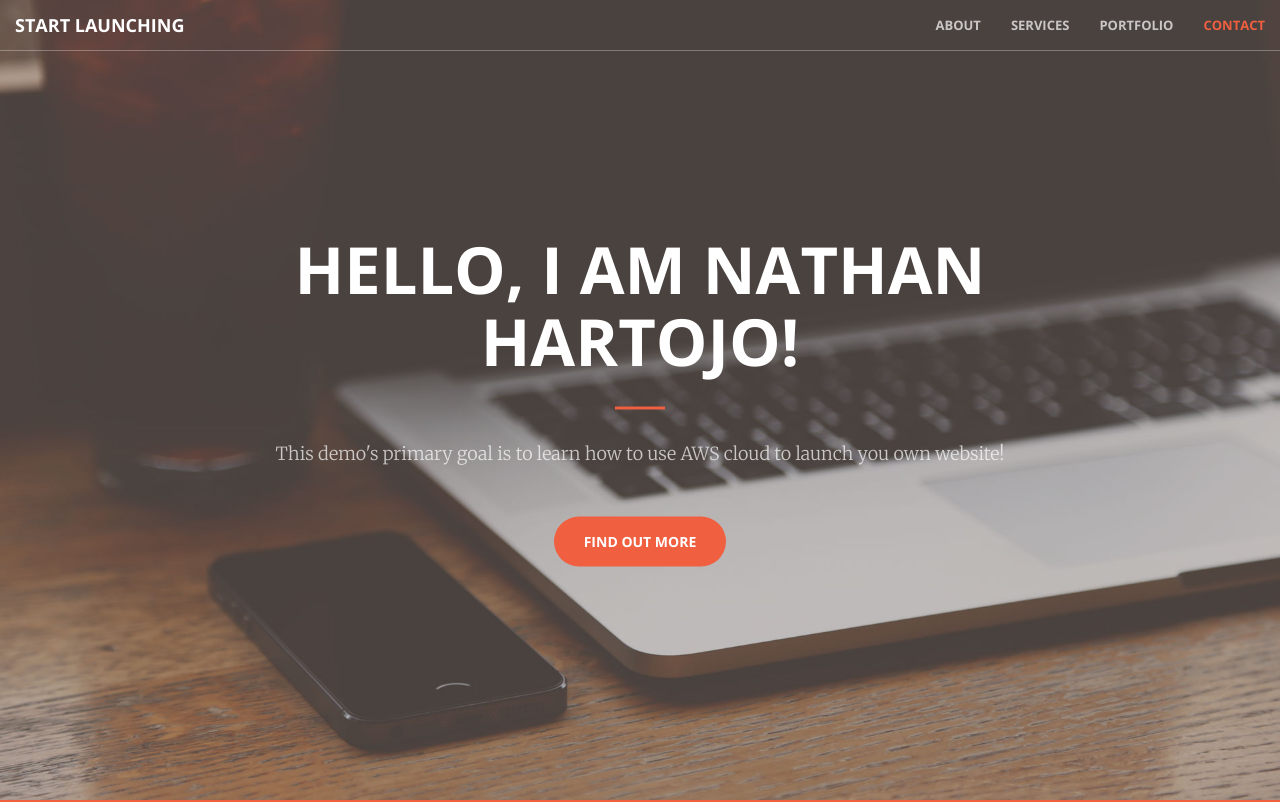
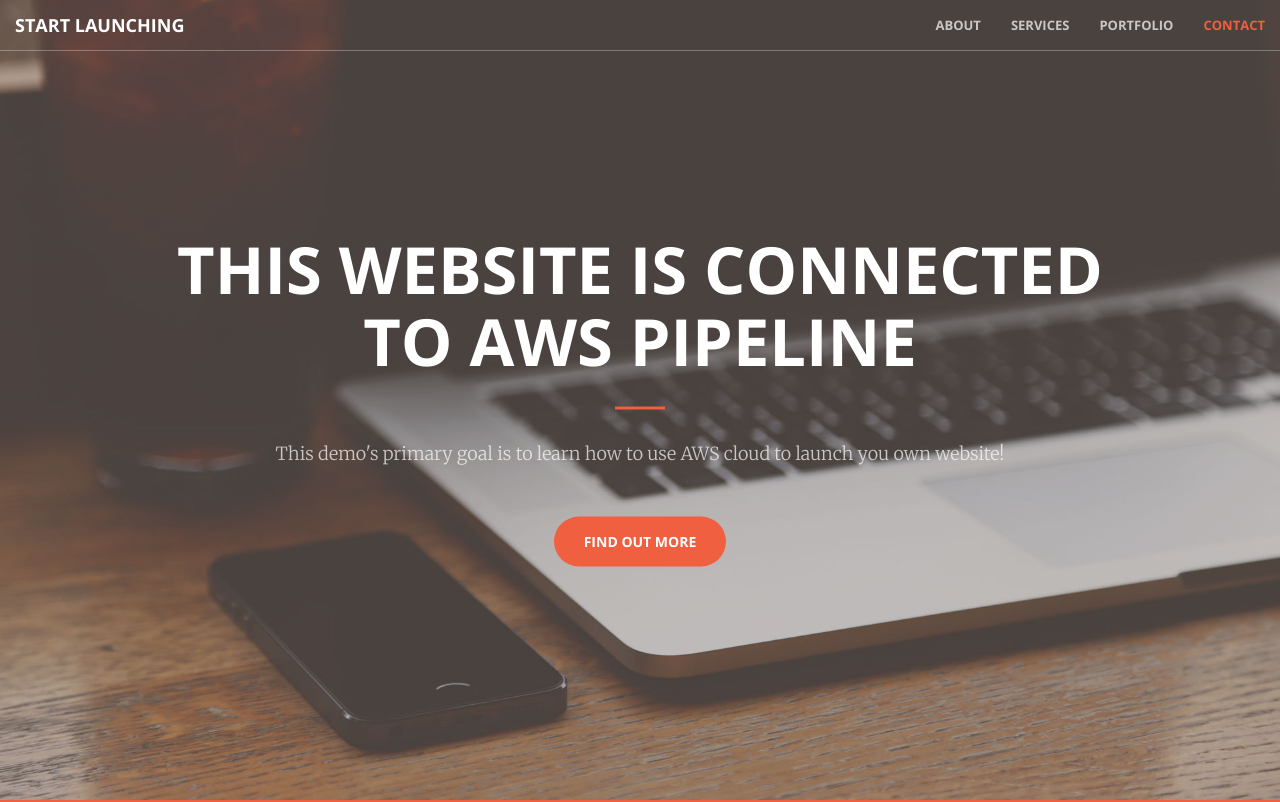
Before and after one commit to nathanhtkd/412_Project_3, a plain HTML site: page index.html in a window 1280 px wide. Shown: the top 802 px of the page. Drawn offline with nearby package versions, Linux system fonts and the light colour scheme.

Commit message:
Changes have been made

```diff
--- a/index.html
+++ b/index.html
@@ -74,7 +74,7 @@
     <header>
         <div class="header-content">
             <div class="header-content-inner">
-                <h1>Hello, I am Nathan Hartojo!</h1>
+                <h1>This website is connected to AWS Pipeline</h1> <!--Make changes here!!-->
                 <hr>
                 <p>This demo's primary goal is to learn how to use AWS cloud to launch you own website!</p>
                 <a href="#about" class="btn btn-primary btn-xl page-scroll">Find Out More</a>
```
